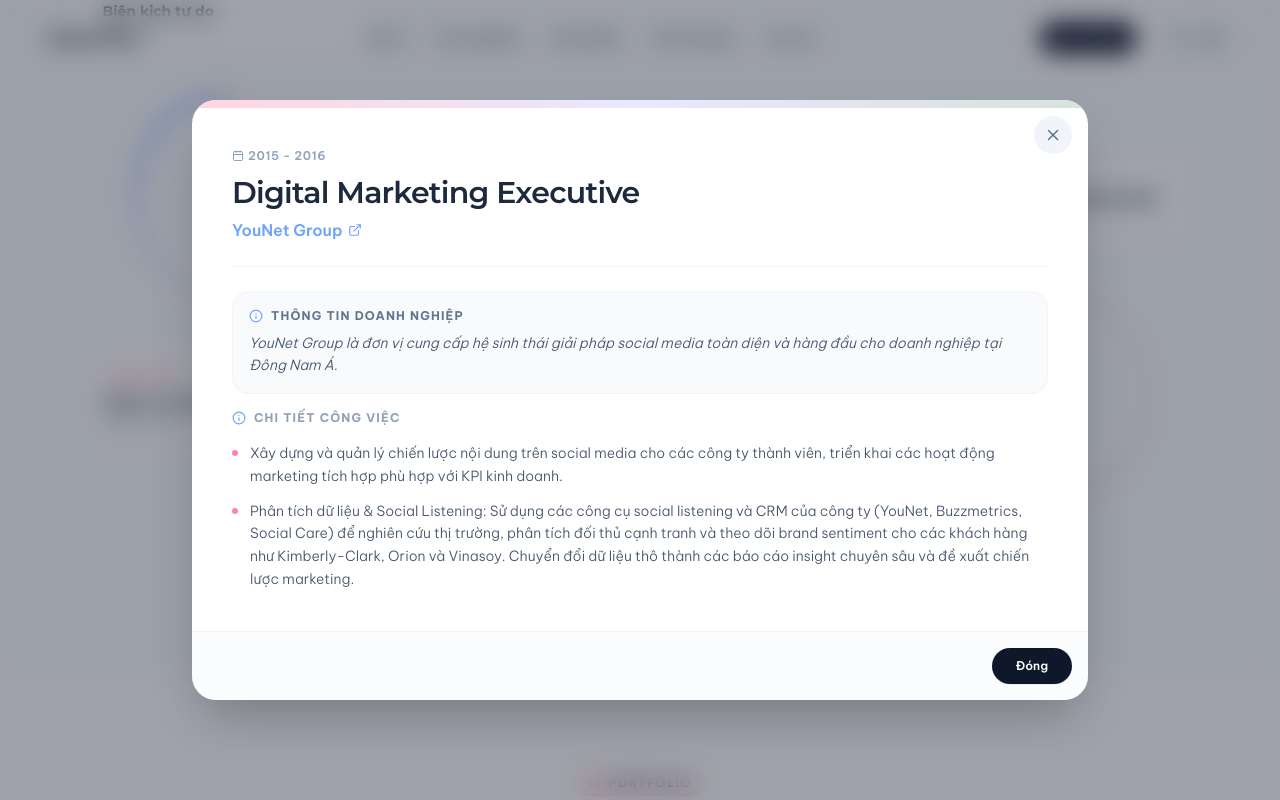
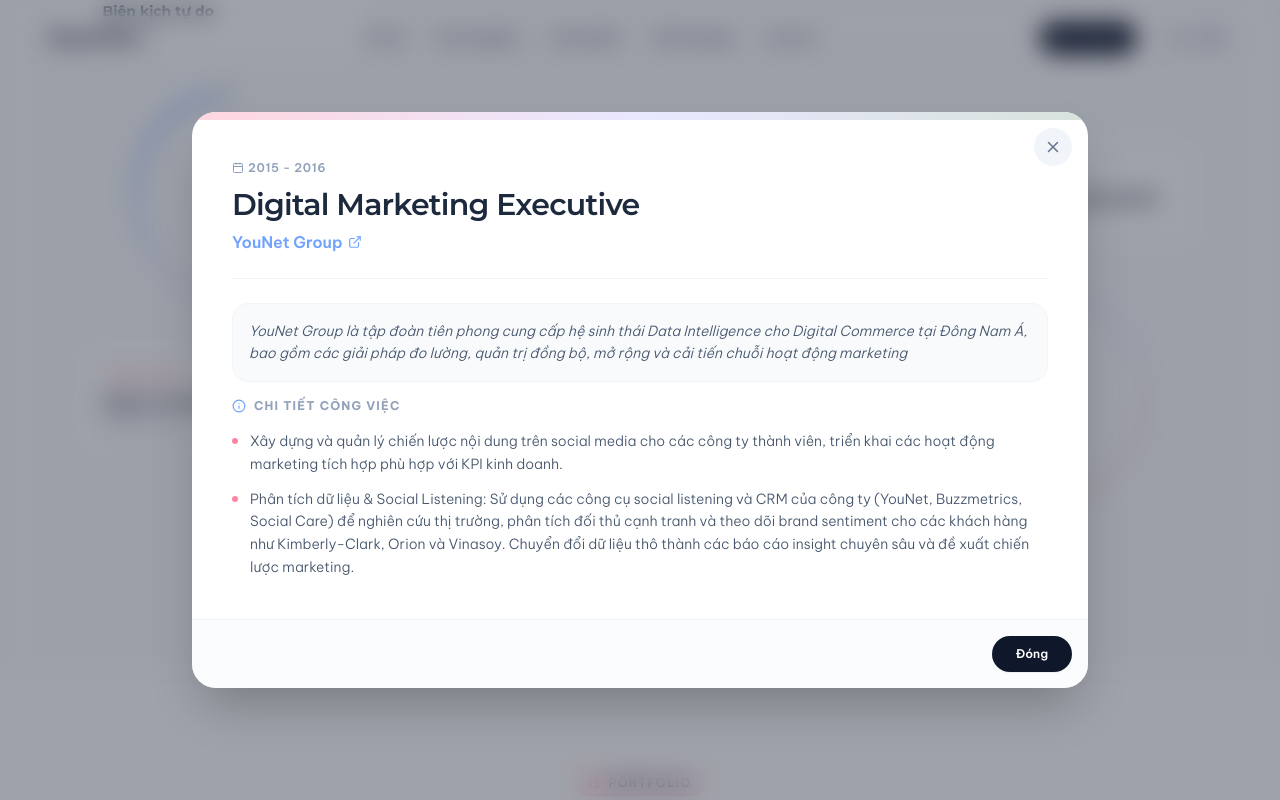
Before and after one commit to phoebevunguyen/oanhvu, a Next.js app: page / in a window 1280 px wide. Both pictures are taken after a click on the element 225 px from the left and 2095 px from the top of the page. Shown: the part 1695-2495 px from the top of the page. Built offline with nearby package versions, Linux system fonts and the light colour scheme.

Commit message:
feat: update about section copy, remove company description header from popup, and update YouNet company description

```diff
--- a/src/components/DetailModal.tsx
+++ b/src/components/DetailModal.tsx
@@ -165,11 +165,7 @@
                 {isExperience(item) && (
                   <div className="space-y-4">
                     {item.companyDescription && (
-                      <div className="space-y-2 bg-slate-50 border border-slate-100 p-4 rounded-2xl">
-                        <h4 className="text-xs font-bold text-slate-500 uppercase tracking-widest flex items-center space-x-2">
-                          <Info size={14} className="text-accent-blue" />
-                          <span>{t.portfolio.tabs.released === 'Phim đã phát hành' ? 'THÔNG TIN DOANH NGHIỆP' : 'COMPANY PROFILE'}</span>
-                        </h4>
+                      <div className="bg-slate-50 border border-slate-100 p-4 rounded-2xl">
                         <p className="text-slate-600 text-sm leading-relaxed font-light italic">
                           {item.companyDescription}
                         </p>
--- a/src/data/data.ts
+++ b/src/data/data.ts
@@ -124,8 +124,8 @@
     },
     about: {
       title: 'Tại sao mình làm phim?',
-      p1: 'Bắt đầu sự nghiệp trong ngành marketing, mình luôn thích dùng những câu chuyện để đưa sản phẩm đến gần với khách hàng. Và rồi mình bị hấp dẫn bởi khả năng kể chuyện của phim ảnh. Phim ảnh không chỉ kể chuyện mà còn đem đến cho mình cho mình những trải nghiệm cảm xúc sống động, những suy tư và chiêm nghiệm về cuộc đời. Ngay trước đại dịch Covid, mình đã có quyết định bước ngoặc là dấn thân vào ngành phim từ con số 0.',
-      p2: 'Những năm tháng làm phim giúp mình thấu hiểu bản thân và thế giới xung quanh một cách sâu sắc hơn, giúp mình trưởng thành và rộng mở hơn. Vì vậy mình tiếp tục tìm cơ hội để được làm phim, được kể những câu chuyện chạm tới người khác và để lại cho họ câu hỏi trăn trở mà chính mình cũng có trong cuộc sống.',
+      p1: 'Bắt đầu sự nghiệp trong ngành marketing, mình luôn thích dùng những câu chuyện để đưa sản phẩm đến gần với khách hàng. Và rồi mình bị hấp dẫn bởi khả năng kể chuyện của phim ảnh. Không chỉ kể chuyện, phim ảnh đem đến mình những trải nghiệm cảm xúc sống động, những câu hỏi nhức nhối và những góc nhìn rất khác về cuộc đời. Ngay trước đại dịch Covid, mình đã có quyết định bước ngoặc là dấn thân vào ngành phim từ con số 0.',
+      p2: 'Những năm tháng làm phim giúp mình thấu hiểu bản thân và thế giới xung quanh một cách sâu sắc hơn, giúp mình trưởng thành và rộng mở hơn. Vì vậy mình tiếp tục hành trình làm phim để được kể những câu chuyện chạm đến người khác và đem đến cho họ những suy tư trăn trở mà chính mình luôn có trong cuộc sống.',
       p3: 'Khi làm phim thương mại, mình không chỉ kể chuyện bằng cảm xúc hay góc nhìn cá nhân, mình kể chuyện bằng tư duy của một người làm marketing, mình nhìn thị trường và đặt khán giả làm trung tâm để tạo ra những kịch bản có tính thương mại cao.',
     },
     experience: {
@@ -221,7 +221,7 @@
         role: 'Digital Marketing Executive',
         company: 'YouNet Group',
         companyUrl: 'https://www.younetgroup.com/vi/',
-        companyDescription: 'YouNet Group là đơn vị cung cấp hệ sinh thái giải pháp social media toàn diện và hàng đầu cho doanh nghiệp tại Đông Nam Á.',
+        companyDescription: 'YouNet Group là tập đoàn tiên phong cung cấp hệ sinh thái Data Intelligence cho Digital Commerce tại Đông Nam Á, bao gồm các giải pháp đo lường, quản trị đồng bộ, mở rộng và cải tiến chuỗi hoạt động marketing',
         duration: '2015 - 2016',
         details: [
           'Xây dựng và quản lý chiến lược nội dung trên social media cho các công ty thành viên, triển khai các hoạt động marketing tích hợp phù hợp với KPI kinh doanh.',
@@ -487,8 +487,8 @@
     },
     about: {
       title: 'Why I Make Films',
-      p1: 'Starting my career in marketing, I always loved using stories to bring products closer to customers. Then, I was captivated by the storytelling power of cinema. Films do not just tell stories; they bring me vivid emotional experiences, deep reflections, and contemplations about life. Right before the Covid pandemic, I made a turning point decision to enter the film industry from scratch.',
-      p2: 'Years of filmmaking have helped me understand myself and the world around me more deeply, helping me grow and become more open-minded. Therefore, I continue to seek opportunities to make films, to tell stories that touch others, and to leave them with the lingering questions that I also have in my own life.',
+      p1: 'Starting my career in marketing, I always loved using stories to bring products closer to customers. Then, I was captivated by the storytelling power of cinema. Beyond just telling stories, films bring me vivid emotional experiences, painful questions, and very different perspectives on life. Right before the Covid pandemic, I made a turning point decision to enter the film industry from scratch.',
+      p2: 'Years of filmmaking have helped me understand myself and the world around me more deeply, helping me grow and become more open-minded. Therefore, I continue my filmmaking journey to tell stories that touch others and leave them with the lingering reflections that I always have in my own life.',
       p3: 'When making commercial films, I don\'t just tell stories based on emotion or personal perspectives. I tell stories with a marketer\'s mindset, analyzing the market and keeping the audience at the center to create screenplays with high commercial value.',
     },
     experience: {
@@ -584,7 +584,7 @@
         role: 'Digital Marketing Executive',
         company: 'YouNet Group',
         companyUrl: 'https://www.younetgroup.com/',
-        companyDescription: 'YouNet Group is a leading provider of comprehensive social media solutions and ecosystem for businesses in Southeast Asia.',
+        companyDescription: 'YouNet Group is a pioneer in providing a Data Intelligence ecosystem for Digital Commerce in Southeast Asia, including solutions for measurement, synchronized governance, scaling, and optimizing marketing operations.',
         duration: '2015 - 2016',
         details: [
           'Build and manage social media content strategy for member companies, deploying integrated marketing activities aligned with business KPIs.',
```
